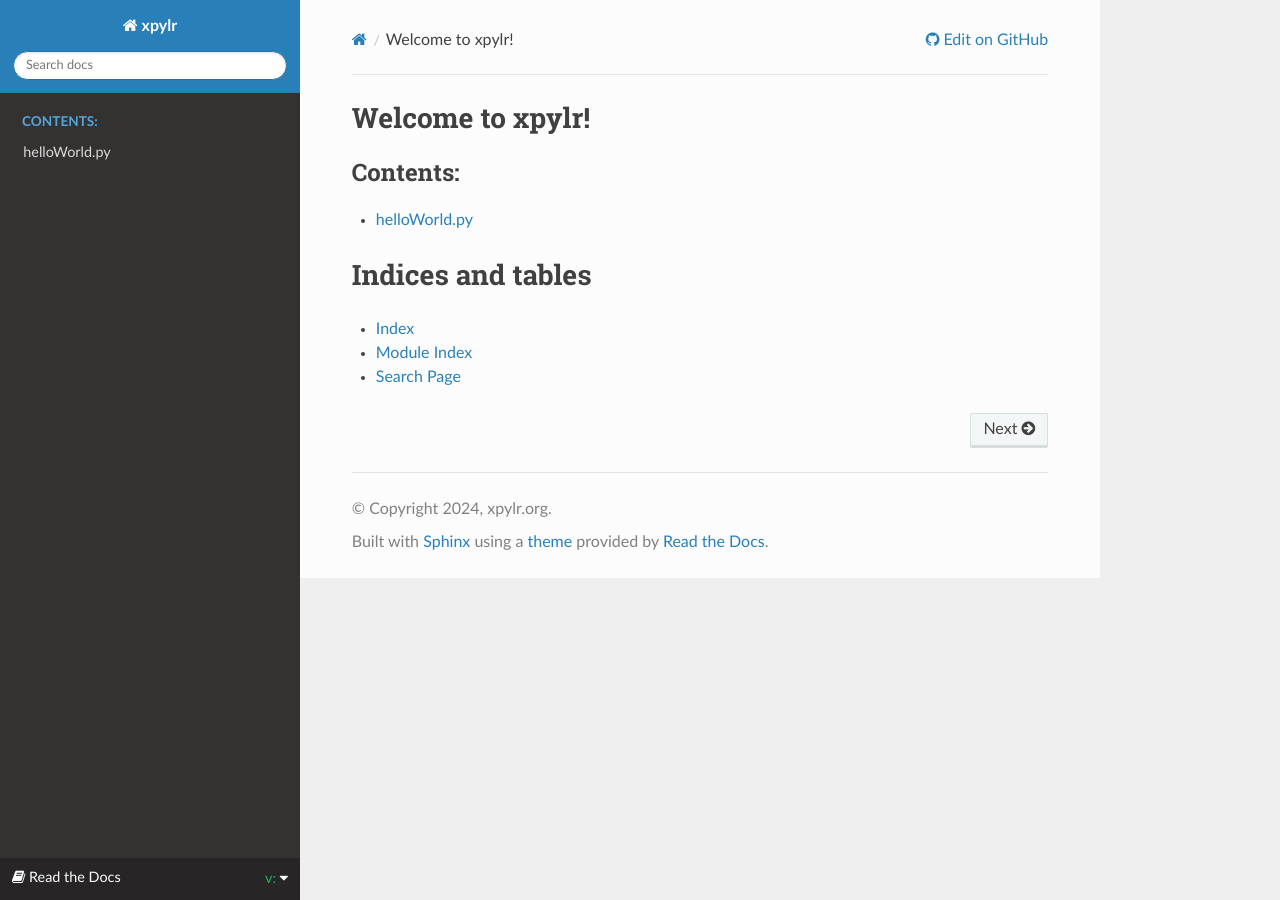
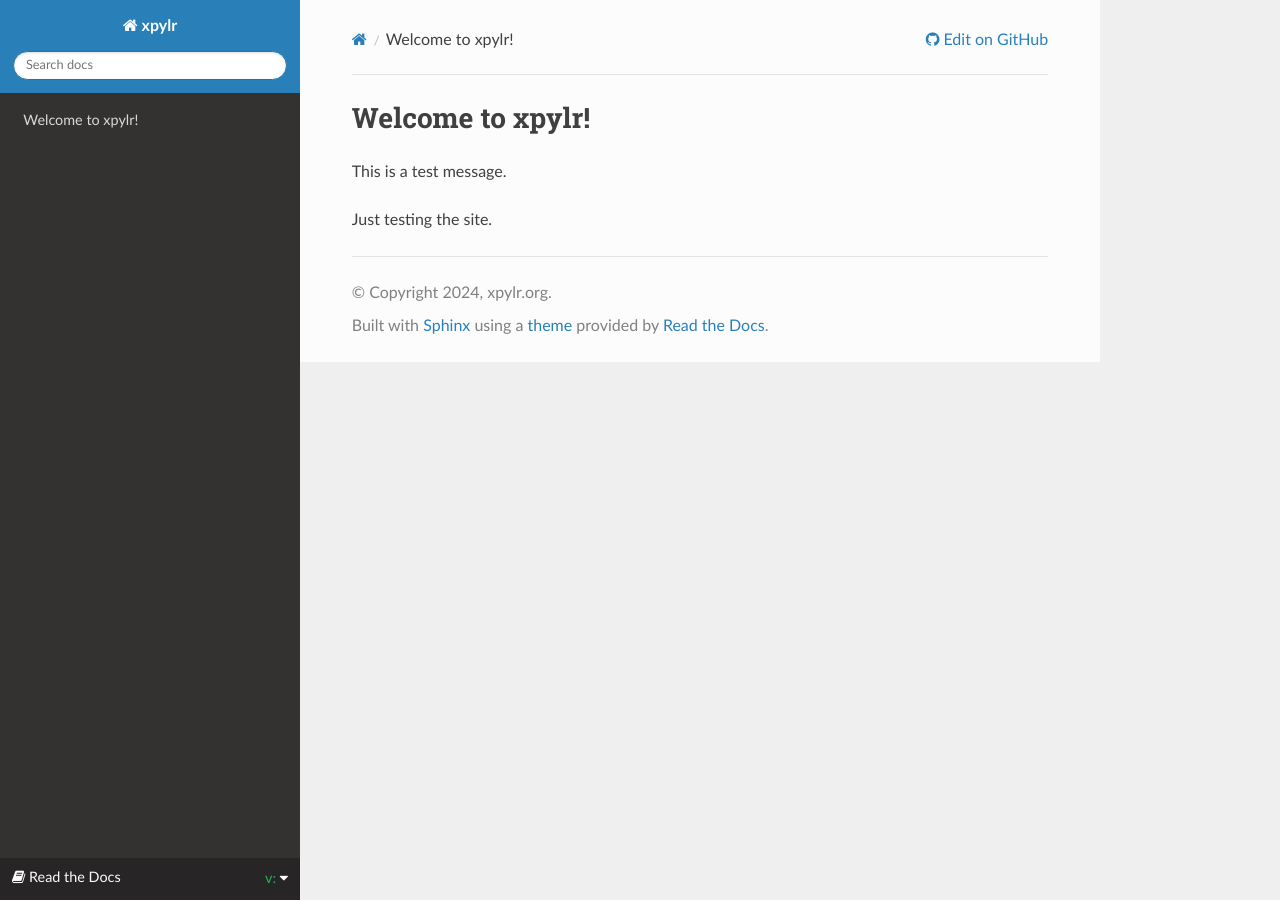
Before and after one commit to xpylr/docs, a Sphinx documentation site: the page built from docs/index.rst, in a window 1280 px wide. Built offline with Sphinx 7.4.7 and the Read the Docs theme 2.0.0, drawn with Linux system fonts in a browser that asks for light colours; the version number could not be read and is left out.

Commit message:
Testing content edits and nav

```diff
--- a/docs/index.rst
+++ b/docs/index.rst
@@ -6,16 +6,6 @@
 Welcome to xpylr!
 ======================================
 
-.. toctree::
-   :maxdepth: 2
-   :caption: Contents:
+This is a test message.
 
-   autodoc
-
-
-Indices and tables
-==================
-
-* :ref:`genindex`
-* :ref:`modindex`
-* :ref:`search`
+Just testing the site.
```
